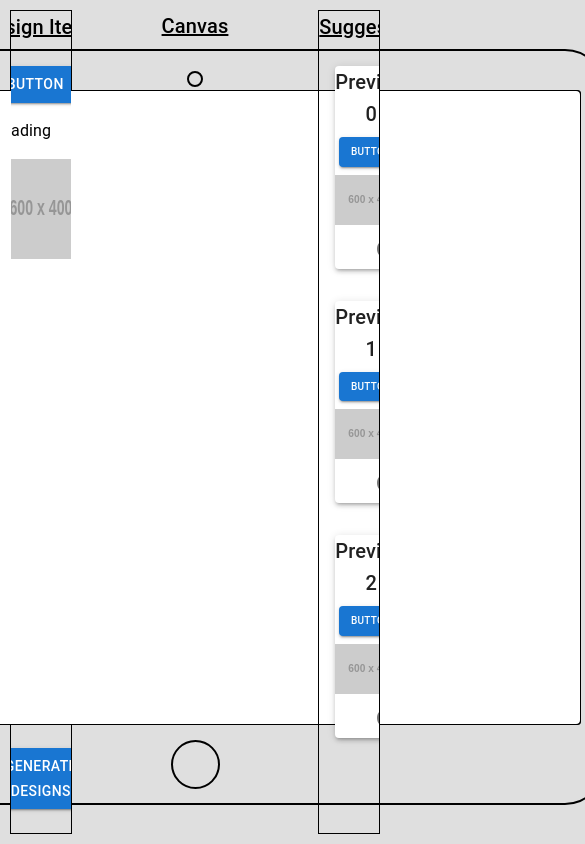
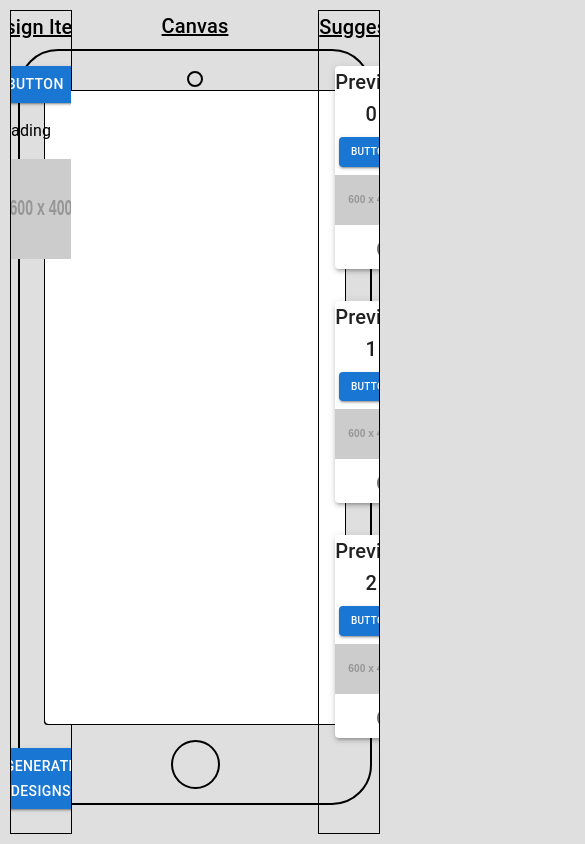
Before and after one commit to erdoganabaci/design-suggestions, a React (Vite) app: page / in a window 390 px wide. Shown: the whole page, 585 px wide, since content can reach past the window. Built offline with nearby package versions, Linux system fonts and the light colour scheme.

Commit message:
Adjust minimum width for smaller screens in Canvas and Screen components

```diff
--- a/src/prototypes/dg1/components/Canvas.jsx
+++ b/src/prototypes/dg1/components/Canvas.jsx
@@ -9,7 +9,11 @@ const Device = styled("div")(({ theme }) => ({
   border: "2px solid #000000",
   padding: "20px 24px 15px",
   borderRadius: "40px",
-  width: "768px",
+  minWidth: "768px",
+  [theme.breakpoints.down("md")]: {
+    // Adjust for screens smaller than 1200px
+    minWidth: "300px", // Set minimum width to 300px for smaller screens
+  },
   height: "85vh",
   boxSizing: "content-box",
 }))
@@ -22,14 +26,19 @@ const Camera = styled("div")({
   borderRadius: "12px",
 })
 
-const Screen = styled("div")({
+const Screen = styled("div")(({ theme }) => ({
   height: "75vh",
-  width: "768px",
+  minWidth: "768px",
+  [theme.breakpoints.down("md")]: {
+    // Adjust for screens smaller than 1200px
+    minWidth: "300px", // Set minimum width to 300px for smaller screens
+  },
+  // width: "100%",
   border: "1px solid #000000",
   backgroundColor: "#000",
   overflow: "hidden",
   borderRadius: "3px",
-})
+}))
 
 const ButtonCircle = styled("div")({
   margin: "15px auto 0",
```
